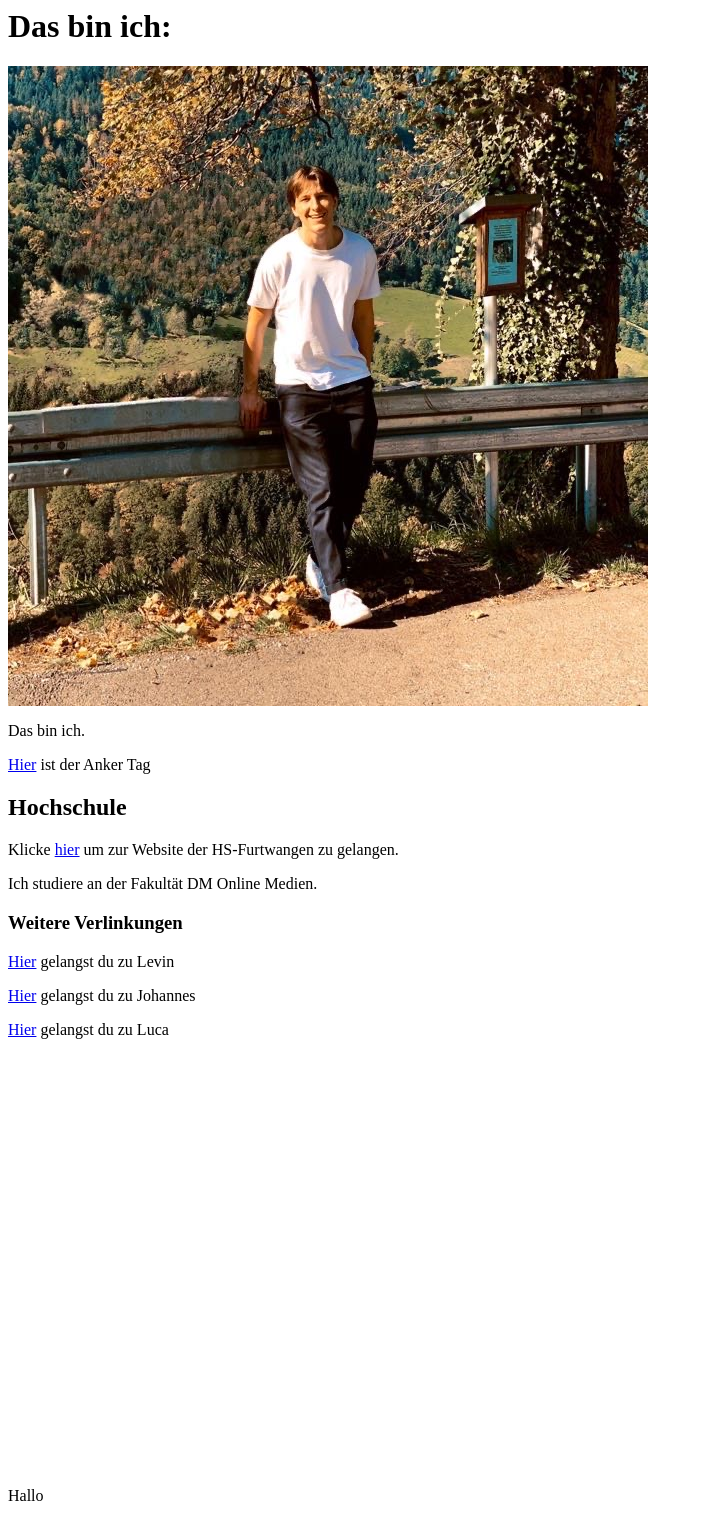
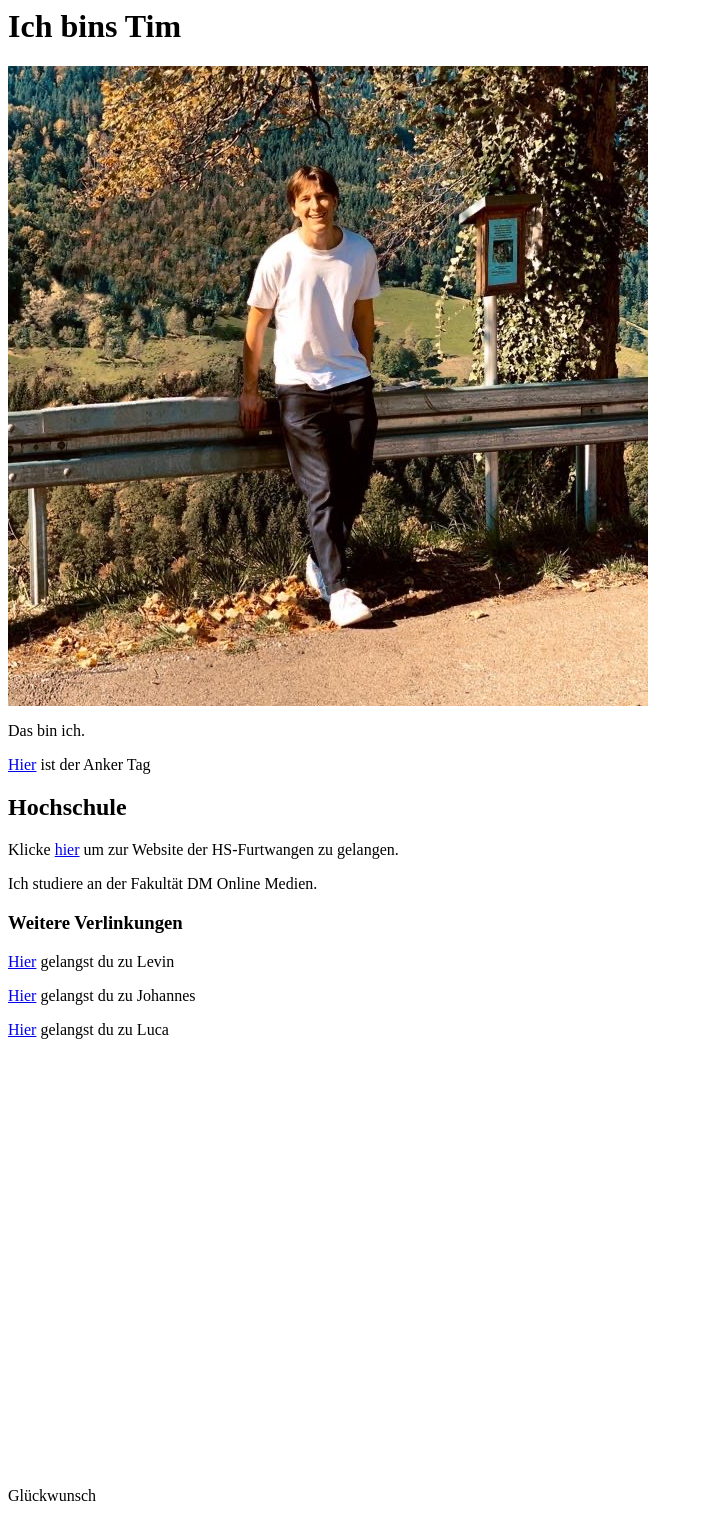
Before and after one commit to timknoop/GIS-SoSe-2020, a plain HTML site: page Aufgabe01/index.html in a window 1280 px wide. Shown: the whole page, without its empty margins (0-703 px from the left). Drawn offline with Linux system fonts and the light colour scheme.

Commit message:
Update index.html

```diff
--- a/Aufgabe01/index.html
+++ b/Aufgabe01/index.html
@@ -7,7 +7,7 @@
 </head>
 
 <body>
-    <h1>Das bin ich:</h1>
+    <h1>Ich bins Tim</h1>
     <img src="ich.JPG" alt="portrait">
     <p>Das bin ich.</p>
     <p><a href="#tag">Hier</a> ist der Anker Tag </p>
@@ -23,6 +23,6 @@
 
     <p id="tag">
         <br><br><br><br><br><br><br><br><br><br><br><br><br><br><br><br><br><br><br><br><br><br><br><br>
-        Hallo<br>
+        Glückwunsch<br>
     </p>
 </body>
```
